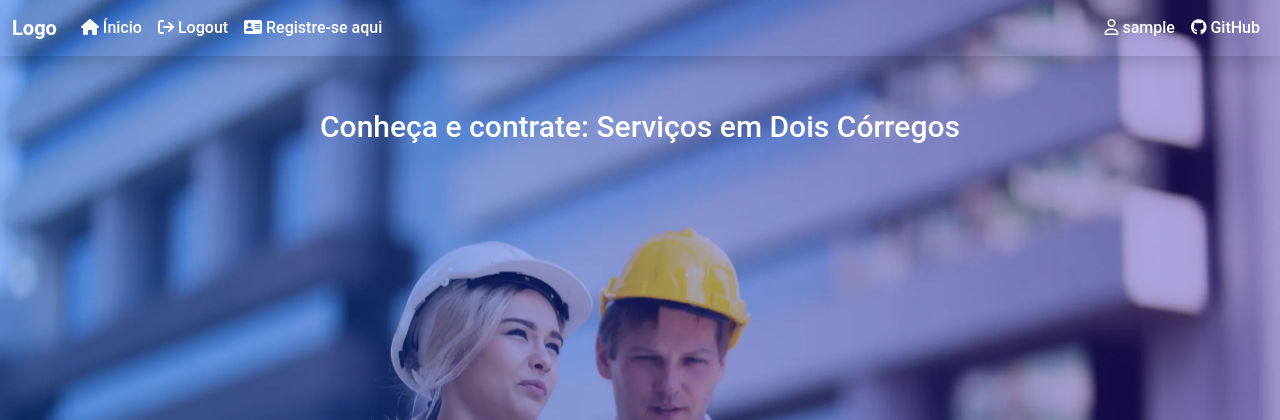
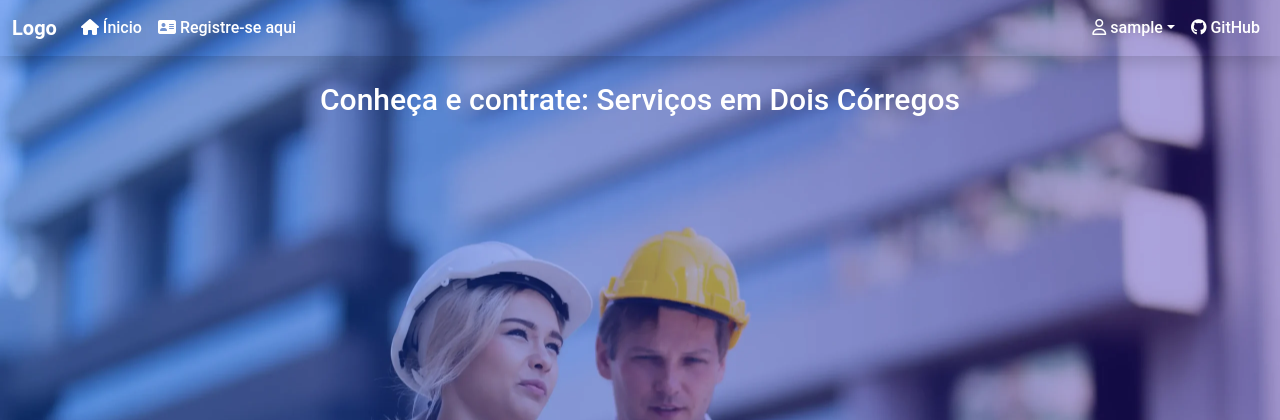
Before and after one commit to brunoanesio/univesp-aplicativoweb, a Flask app: page / in a window 1280 px wide. Shown: the top 420 px of the page. Run offline with Flask 2, Linux system fonts and the light colour scheme; the visitor is signed in with stand-in values (Sample User, id 1); data comes from the database, SQL or seed files in the repository; data that the repository does not hold is empty; some libraries are stand-ins or nearby versions.

Commit message:
Menu dropdown

```diff
--- a/static/css/style.css
+++ b/static/css/style.css
@@ -22,6 +22,7 @@ a:hover {
   text-align: center;
 }
 body {
+  color: white;
   background-image: url("../images/bg.webp");
   background-position: center center;
   background-size: cover;
@@ -56,18 +57,8 @@ a.btn-google:hover {
 #register1 a:hover {
   color: #86b4fa;
 }
-.div1 {
-  width: 100px;
-  height: 100px;
+.gap {
+  width: 25;
+  height: 25;
   display: inline-block;
 }
-.div2 {
-  width: 100px;
-  height: 100px;
-  display: inline-block;
-}
-.gap {
-  width: 100px;
-  height: 100px;
-  display: inline-block;
-}
--- a/templates/base.html
+++ b/templates/base.html
@@ -20,7 +20,7 @@
         </title>
     </head>
     <body>
-        <nav class="navbar navbar-expand-lg navbar-dark fixed-top shadow">
+        <nav class="navbar navbar-expand-lg navbar-dark shadow">
             <div class="container-fluid">
                 <a class="navbar-brand nav-link mt-2 mt-lg-0" target="_self" href="#">
                     <strong>Logo</strong></a>
@@ -48,12 +48,6 @@
                             </li>
                         {% elif current_user.is_active %}
                             <li class="nav-item">
-                                <a class="nav-link" aria-current="page" href="#" onclick="log_confirm()">
-                                    <i class="fa-solid fa-arrow-right-from-bracket"></i>
-                                    Logout
-                                </a>
-                            </li>
-                            <li class="nav-item">
                                 <a class="nav-link" aria-current="page" href="{{ url_for('create') }}">
                                     <i class="fa-solid fa-address-card"></i>
                                 Registre-se aqui</a>
@@ -68,10 +62,28 @@
                     </ul>
                     <ul class="navbar-nav list-inline">
                         {% if current_user.is_active %}
-                            <li>
-                                <a class="nav-link" href="#perfil_usuario" rel="nofollow">
+                            <li class="nav-item dropdown">
+                                <a class="nav-link dropdown-toggle"
+                                   role="button"
+                                   href="#perfil_usuario"
+                                   data-bs-toggle="dropdown"
+                                   aria-expanded="false">
                                     <i class="fa-regular fa-user"></i>
                                 {{ current_user.username }}</a>
+                                <ul class="dropdown-menu dropdown-menu-dark">
+                                    <li>
+                                        <a class="dropdown-item" href="#">Meu Perfil</a>
+                                    </li>
+                                    <li>
+                                        <a class="dropdown-item"
+                                           aria-current="page"
+                                           href="#"
+                                           onclick="log_confirm()">
+                                            <i class="fa-solid fa-arrow-right-from-bracket"></i>
+                                            Logout
+                                        </a>
+                                    </li>
+                                </ul>
                             </li>
                         {% endif %}
                         <li class="nav-item">
--- a/templates/index.html
+++ b/templates/index.html
@@ -1,8 +1,6 @@
 {% extends "base.html" %}
 {% block content %}
-    <div class="div1"></div>
     <div class="gap"></div>
-    <div class="div2"></div>
     <h1>
         {% block title %}
             Conheça e contrate: Serviços em Dois Córregos
```
